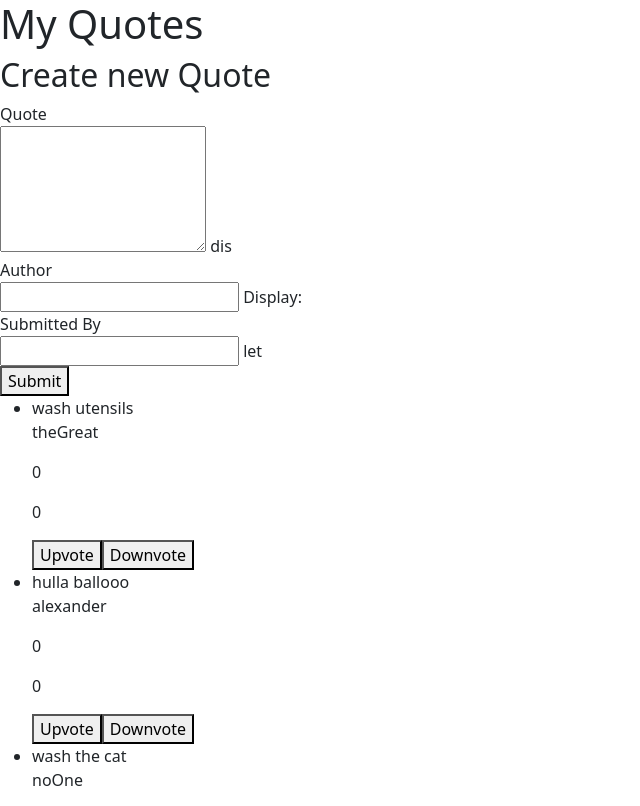
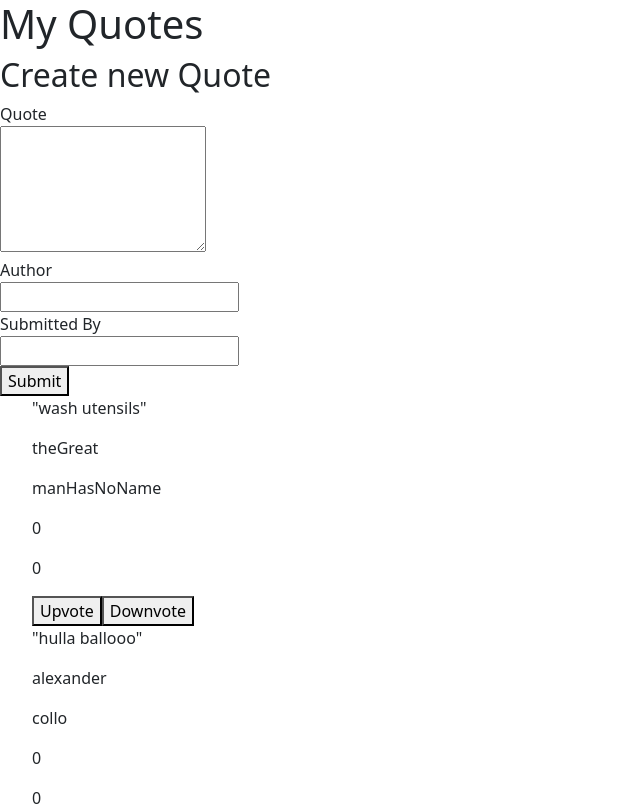
Before and after one commit to kennedybabu/thumps-up-quote-app, an Angular app: page / in a window 1280 px wide. Shown: the top 806 px of the page, without its empty margins (0-640 px from the left). Built offline with nearby package versions, Linux system fonts and the light colour scheme.

Commit message:
add new quote to the quotes array

```diff
--- a/src/app/quote-detail/quote-detail.component.html
+++ b/src/app/quote-detail/quote-detail.component.html
@@ -1,3 +1,10 @@
+<div>
+
+<p>"{{quote.quote}}"</p>
 <p>{{quote.author}}</p>
+<p>{{quote.submittedBy}}</p>
 <p>{{quote.upVote}}</p>
 <p>{{quote.downVote}}</p>
+
+
+</div>
--- a/src/app/quote-form/quote-form.component.html
+++ b/src/app/quote-form/quote-form.component.html
@@ -5,21 +5,16 @@
         <div>
             <label for="Quote">Quote</label><br>
             <textarea name="quote" id="quote" rows="5" required name="quote" [(ngModel)]="newQuote.quote" #description="ngModel"></textarea>
-            dis{{newQuote.quote}}
         </div>
 
         <div>
             <label for="author">Author</label><br>
             <input type="text" required id="author" [(ngModel)]="newQuote.author" name="author" #author="ngModel">
-            Display: {{newQuote.author}}
-
         </div>
 
         <div>
             <label for="submittedBy">Submitted By</label><br>
-            <input type="text" required id="submittedBy" name="submittedBy" #submittedBy="ngModel" [(ngModel)]="newQuote.submittedBy">
-            let{{newQuote.submittedBy}}
-
+            <input type="text" required id="submittedBy" [(ngModel)]="newQuote.submittedBy" name="submittedBy" #submittedBy="ngModel">
         </div>
 
         <button type="submit">Submit</button>
--- a/src/app/quote/quote.component.html
+++ b/src/app/quote/quote.component.html
@@ -5,12 +5,12 @@
 
 
     <ul>
-        <li *ngFor="let quote of quotes; let i = index">
-          {{quote.quote}}
+        <div *ngFor="let quote of quotes; let i = index">
+          <!-- {{quote.quote}} -->
           <app-quote-detail [quote]="quote"></app-quote-detail>
           <button (click)="upvoteQuote(i)">Upvote</button>
           <button (click)="downVote(i)">Downvote</button>
-        </li>
+        </div>
     </ul>
 
   </div>
--- a/src/app/quote/quote.component.ts
+++ b/src/app/quote/quote.component.ts
@@ -31,7 +31,7 @@ export class QuoteComponent implements OnInit {
   addNewQuote(quote:any){
     let quoteLength = this.quotes.length
     quote.id = quoteLength+1
-    this.quotes.push(quote)
+    this.quotes.unshift(quote)
   }
 
 
```
